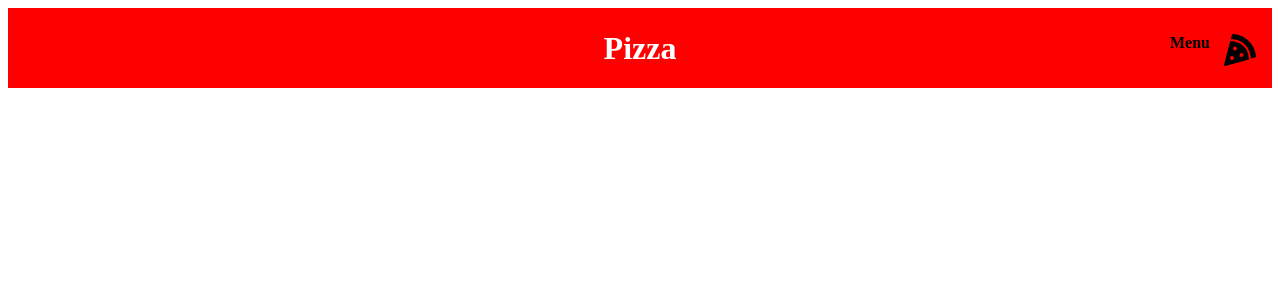
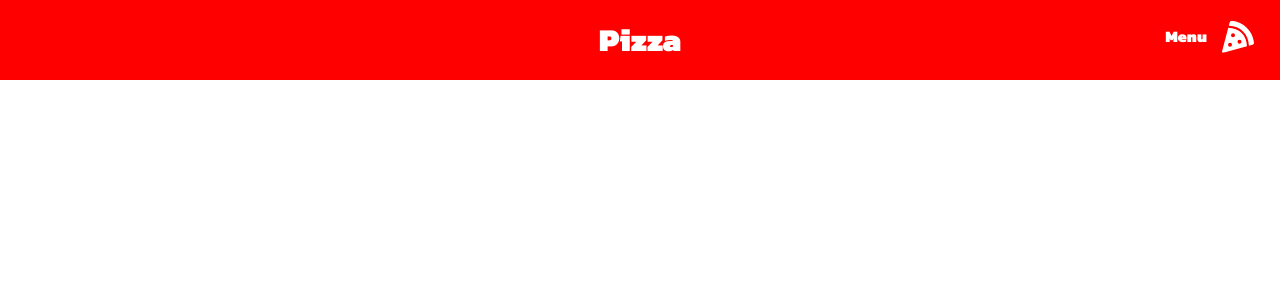
Before and after one commit to Mandeepsinghmar/pizza-app, a React (Create React App) app: page / in a window 1280 px wide. Shown: the top 300 px of the page. Built offline with nearby package versions, Linux system fonts and the light colour scheme.

Commit message:
add:font-family

```diff
--- a/public/index.html
+++ b/public/index.html
@@ -24,6 +24,8 @@
       work correctly both with client-side routing and a non-root public URL.
       Learn how to configure a non-root public URL by running `npm run build`.
     -->
+    <link rel="preconnect" href="https://fonts.gstatic.com">
+<link href="https://fonts.googleapis.com/css2?family=Kanit:wght@400;900&display=swap" rel="stylesheet">
     <title>Pizza App</title>
   </head>
   <body>
--- a/src/App.js
+++ b/src/App.js
@@ -1,12 +1,15 @@
 import react from 'react';
 import { Navbar } from './components/Navbar';
+import { BrowserRouter as Router } from 'react-router-dom';
+import { GlobalStyle } from './globalStyles';
 
 
 function App() {
   return (
-    <div className="App">
+    <Router>
+      <GlobalStyle />
     <Navbar />
-    </div>
+    </Router>
   );
 }
 
--- a/src/components/Navbar/NavbarElements.js
+++ b/src/components/Navbar/NavbarElements.js
@@ -20,7 +20,7 @@
 cursor:pointer;
 
 @media screen and (max-width: 400px) {
-    position:relative;
+    position:absolute;
     top:10px;
     left:25px;
 }
@@ -32,6 +32,7 @@
 top:0;
 right:0;
 cursor:pointer;
+color:#fff;
 
 p{
     transform:translate(-175%, 100%);
@@ -40,6 +41,6 @@
 
 
 export const Bars = styled(FaPizzaSlice)`
-transform:translate(-50%, -50%);
+transform:translate(-50%, -10%);
 font-size:2rem;
 `;
--- a/src/globalStyles.js
+++ b/src/globalStyles.js
@@ -0,0 +1,12 @@
+import React from 'react';
+import { createGlobalStyle } from 'styled-components';
+
+export const GlobalStyle = createGlobalStyle`
+
+*{
+box-sizing:border-box;
+margin:0;
+padding:0;
+font-family: 'Kanit', sans-serif;
+}
+`
```
Also changed, not shown: 2 other files (tests, documents, lock files or other folders).
